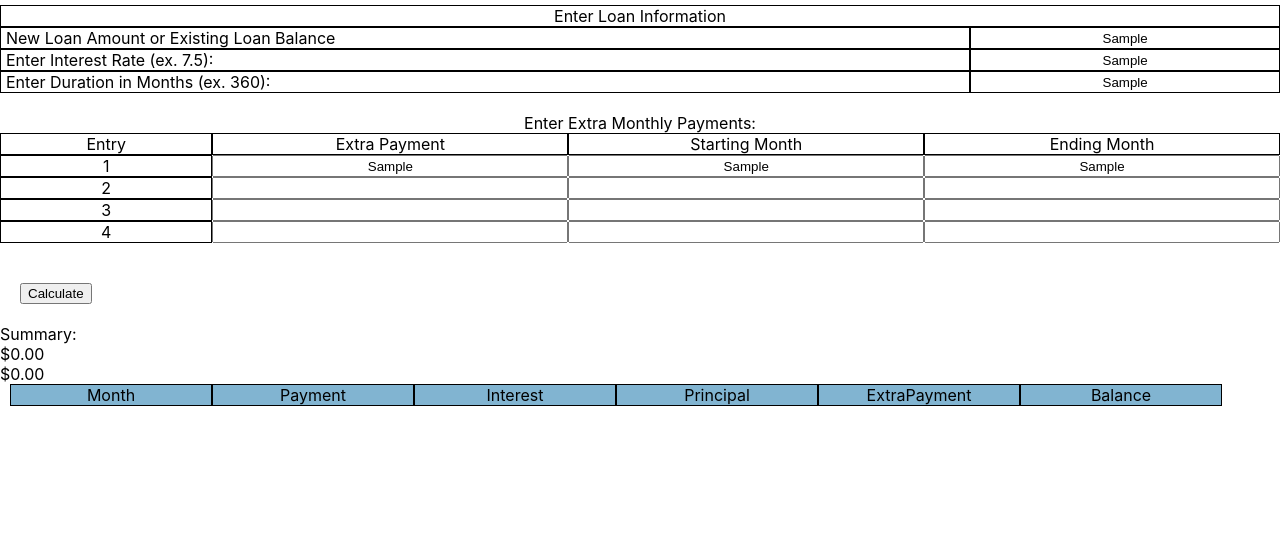
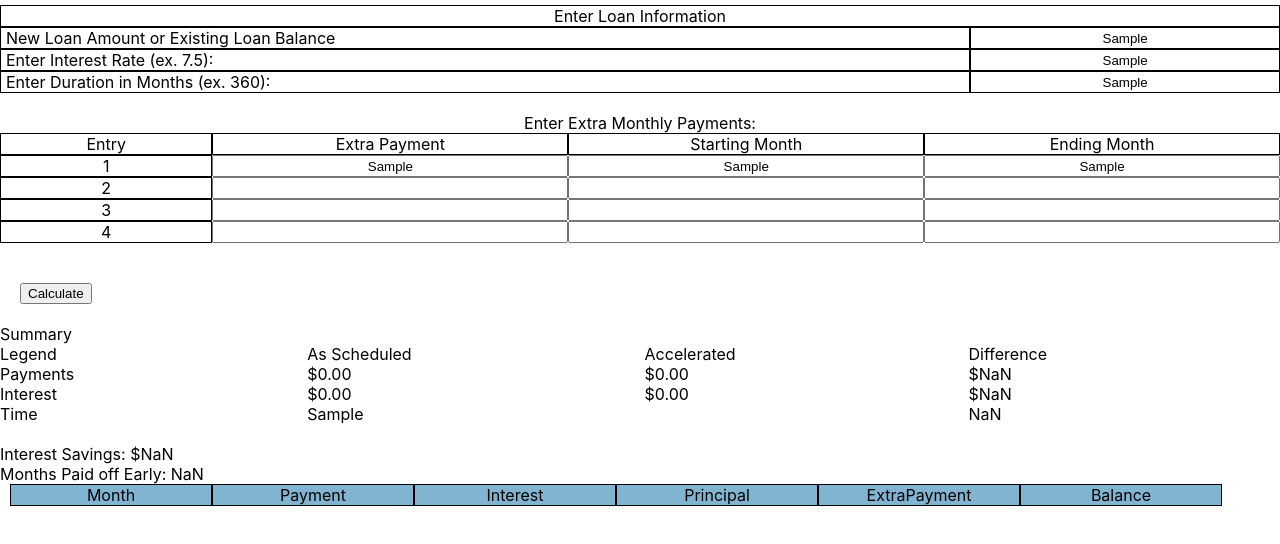
Before and after one commit to Msheezi/mortgagecalc, a React (Create React App) app: page / in a window 1280 px wide. Both pictures are taken after typing "Sample", "Sample", "Sample", "Sample", "Sample", "Sample" into the empty fields and a click on the button "Calculate". Shown: the top 544 px of the page. Built offline with nearby package versions, Linux system fonts and the light colour scheme.

Commit message:
Update summary logic and calculation flow for recals on adjusting nums, logic for blank ending month

```diff
--- a/src/entry2.js
+++ b/src/entry2.js
@@ -26,13 +26,15 @@ const formatter = new Intl.NumberFormat('en-US', {
             calcsTotalInt:"",
             calcsTotalPay:"",
             extraTotalInt:"",
-            extraTotalPay:""
+            extraTotalPay:"",
+            totalMonths: ""
 
         }
 
         this.runAllCalcs = this.runAllCalcs.bind(this)
         this.renderAmort = this.renderAmort.bind(this)
         this.calculateExtraPayments = this.calculateExtraPayments.bind(this)
+        this.renderSummary = this.renderSummary.bind(this)
 
          }
 
@@ -55,9 +57,16 @@ const formatter = new Intl.NumberFormat('en-US', {
 
          calculateExtraPayments(){
 
+            if (this.state.runExtras){
+                this.setState({runExtras: false})
+            }
             let result = {}
+            let runExtras = false
 
             let ep1 = this.state.ep1
+                if (ep1.end === "" && ep1.start !== "" ){
+                    ep1.end = this.state.duration
+                }
                 for (let i=ep1.start;i<=ep1.end;i++){
 
                         if (!result[i]) {
@@ -69,6 +78,9 @@ const formatter = new Intl.NumberFormat('en-US', {
 
                 }
              let ep2 = this.state.ep2
+             if (ep2.end === "" && ep2.start !== "" ) {
+                 ep2.end = this.state.duration
+             }
              for (let i = ep2.start; i <= ep2.end; i++) {
 
                      if (!result[i]) {
@@ -80,6 +92,9 @@ const formatter = new Intl.NumberFormat('en-US', {
 
              }
              let ep3 = this.state.ep3
+             if (ep3.end === ""&& ep3.start !== "" ) {
+                 ep3.end = this.state.duration
+             }
              for (let i = ep3.start; i <= ep3.end; i++) {
 
                      if (!result[i]) {
@@ -91,6 +106,9 @@ const formatter = new Intl.NumberFormat('en-US', {
 
              }
              let ep4 = this.state.ep4
+             if (ep4.end === "" && ep4.start !== "" ) {
+                 ep4.end = this.state.duration
+             }
              for (let i = ep4.start; i <= ep4.end; i++) {
 
                      if (!result[i]) {
@@ -101,10 +119,12 @@ const formatter = new Intl.NumberFormat('en-US', {
 
 
              }
+             if (Object.keys(result).length > 1){
+                runExtras = true
+            }
 
+            this.setState({ calcExtraPay: result, runExtras: runExtras}, () => this.runAllCalcs())
 
-
-             this.setState({ calcExtraPay: result, runExtras: true}, () => this.runAllCalcs())
 
          }
 
@@ -143,8 +163,8 @@ const formatter = new Intl.NumberFormat('en-US', {
 
         }
 
-        totalInt = formatter.format(totalInt)
-        totalPay = formatter.format(totalPay)
+        // totalInt = formatter.format(totalInt)
+        // totalPay = formatter.format(totalPay)
 
         // setInterest(totalInt)
         // setPayments(totalPay)
@@ -172,7 +192,9 @@ const formatter = new Intl.NumberFormat('en-US', {
         for (let i = 0; i < iterations; i++) {
             let extra = extra1[i+1] ? extra1[i+1] : 0
             if (calcPrinciple === 0) {
-                return this.setState({ extraCalcs: extraData, extraTotalInt: totalInt, extraTotalPay: totalPay })
+                // totalInt = formatter.format(totalInt)
+                // totalPay = formatter.format(totalPay)
+                return this.setState({ extraCalcs: extraData, extraTotalInt: totalInt, extraTotalPay: totalPay, totalMonths: i })
             }
             let interest = Math.round(calcPrinciple * monthInt * 100) / 100
             let displayPayment = Math.round((calcPayment + extra) * 100) / 100
@@ -201,8 +223,8 @@ const formatter = new Intl.NumberFormat('en-US', {
 
         //     console.log(extraData)
         // console.log(extra)
-        totalInt = formatter.format(totalInt)
-        totalPay = formatter.format(totalPay)
+        // totalInt = formatter.format(totalInt)
+        // totalPay = formatter.format(totalPay)
 
         // setInterest(totalInt)
         // setPayments(totalPay)
@@ -306,7 +328,53 @@ const formatter = new Intl.NumberFormat('en-US', {
          // }
      }
 
+
+     renderSummary(){
+
+
+        if (this.state.runExtras){
+
+            let payDiff = (parseFloat(this.state.calcsTotalPay) - parseFloat(this.state.extraTotalPay))
+            let intDiff = (parseFloat(this.state.calcsTotalInt) - parseFloat(this.state.extraTotalInt))
+            let timeDiff = parseInt(this.state.duration) - parseInt(this.state.totalMonths)
+
+            return (
+           <>
+            <div style={{ display: "grid", gridTemplateColumns: "auto auto auto auto" }}>
+                <div style={{gridArea: "1 / span 4"}}>Summary</div>
+                <div>Legend</div>
+                <div>As Scheduled </div>
+                <div>Accelerated</div>
+                <div>Difference</div>
+                <div>Payments</div>
+                <div>{formatter.format(this.state.calcsTotalPay)}</div>
+                    <div>{formatter.format(this.state.extraTotalPay)}</div>
+
+                        <div> {formatter.format(payDiff)}</div>
+                <div>Interest</div>
+                    <div>{formatter.format(this.state.calcsTotalInt)}</div>
+                    <div>{formatter.format(this.state.extraTotalInt)}</div>
+                    <div>{formatter.format(intDiff)}</div>
+                <div>Time</div>
+                <div>{this.state.duration}</div>
+                <div>{this.state.totalMonths}</div>
+                <div>{timeDiff}</div>
+            </div>
+                <br/>
+            <div>Interest Savings: {formatter.format(intDiff)}  </div>
+            <div>Months Paid off Early: {timeDiff}</div>
+            </>
+                   )
+
+     }
+
+    }
+
      render(){
+            let test
+            if (this.state.runExtras){
+                 test = this.renderSummary()
+            }
 
          return (
 
@@ -361,12 +429,7 @@ const formatter = new Intl.NumberFormat('en-US', {
 
 
                  <div style={{display: "grid" }}>
-                     Summary:
-                    <div>{this.state.calcsTotalInt}</div>
-                    <div>{this.state.calcsTotalPay}</div>
-                    <div>{this.state.extraTotalInt}</div>
-                    <div>{this.state.extraTotalPay}</div>
-
+                     {test}
 
                  </div>
 
```
